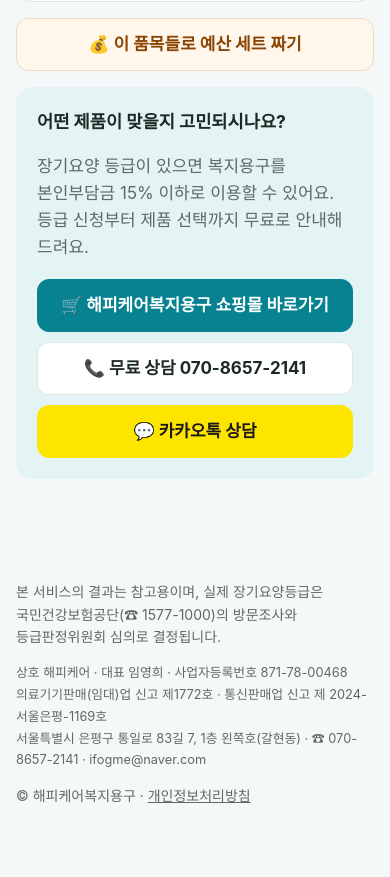
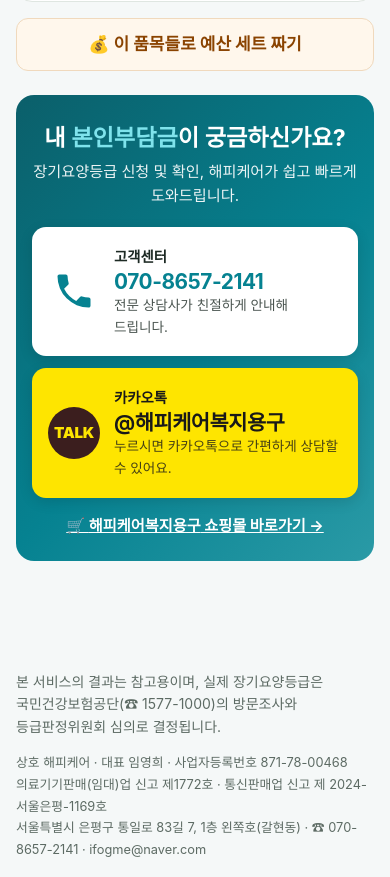
Before and after one commit to yoyo5679/happy, a Next.js app: page /rooms in a window 390 px wide. Shown: the part 2699-3576 px from the top of the page. Built offline with nearby package versions, Linux system fonts and the light colour scheme.

Commit message:
Redesign contact block as tappable phone and KakaoTalk cards
Co-Authored-By: Claude Opus 5.5 <noreply@anthropic.com>
Claude-Session: https://claude.ai/code/session_016dopHtZKPfg8U8cnmhwGy1

```diff
--- a/src/app/globals.css
+++ b/src/app/globals.css
@@ -412,3 +412,25 @@ em.opt { background: #eef1f0; color: var(--muted); }
 .bp-picker img { flex: 0 0 44px; width: 44px; height: 44px; object-fit: contain; }
 .bp-cur { color: var(--brand); font-weight: 700; }
 .bp-pinned { background: var(--brand-weak); }
+
+/* 상담 연결 (전화·카카오톡 카드) */
+.contact-cta { margin: 24px 0; padding: 28px 16px 22px; border-radius: 18px; text-align: center; color: #fff; background: linear-gradient(135deg, #0b5f6a 0%, #068291 55%, #2a9aa6 100%); }
+.contact-cta h3 { margin: 0 0 6px; font-size: 1.45rem; line-height: 1.35; }
+.contact-cta h3 em { font-style: normal; color: #7fe3ec; }
+.contact-cta > p { margin: 0 0 18px; font-size: 0.95rem; opacity: 0.92; }
+.contact-cards { display: grid; gap: 12px; }
+@media (min-width: 600px) { .contact-cards { grid-template-columns: 1fr 1fr; } }
+.contact-card { display: flex; align-items: center; gap: 14px; padding: 18px 16px; border-radius: 14px; text-align: left; text-decoration: none; color: #1d2a24; box-shadow: 0 4px 14px rgba(0, 0, 0, 0.12); transition: transform 0.15s; }
+.contact-card:active { transform: scale(0.98); }
+.contact-card.tel { background: #fff; }
+.contact-card.kakao { background: var(--kakao); color: #191919; }
+.cc-ico { flex: none; display: grid; place-items: center; width: 52px; height: 52px; }
+.contact-card.tel .cc-ico { color: var(--brand); padding: 4px; }
+.cc-ico.talk { border-radius: 50%; background: #3b1e1e; color: var(--kakao); font-size: 0.95rem; font-weight: 900; letter-spacing: -0.02em; }
+.cc-body { display: flex; flex-direction: column; min-width: 0; }
+.cc-label { font-size: 0.9rem; font-weight: 700; }
+.contact-card strong { font-size: 1.3rem; line-height: 1.3; white-space: nowrap; letter-spacing: -0.02em; }
+@media (min-width: 600px) { .contact-card { padding: 16px 14px; gap: 10px; } .contact-card strong { font-size: 1.12rem; } .cc-ico { width: 44px; height: 44px; } }
+.contact-card.tel strong { color: var(--brand); }
+.cc-desc { font-size: 0.85rem; opacity: 0.8; }
+.cc-store { display: inline-block; margin-top: 16px; color: #fff; font-weight: 700; font-size: 0.95rem; }
--- a/src/components/ContactCta.tsx
+++ b/src/components/ContactCta.tsx
@@ -3,27 +3,44 @@
 import { site } from "@/config/site";
 import { withUtm } from "@/lib/utm";
 
+/** 결과 화면 아래 상담 연결: 카드 전체를 누르면 전화·카카오톡으로 바로 연결 */
 export function ContactCta({ campaign }: { campaign: string }) {
   return (
-    <section className="card cta">
-      <h3>어떤 제품이 맞을지 고민되시나요?</h3>
-      <p className="muted">
-        장기요양 등급이 있으면 복지용구를 본인부담금 15% 이하로 이용할 수 있어요. 등급 신청부터 제품 선택까지 무료로
-        안내해 드려요.
-      </p>
-      <div className="cta-buttons">
-        <a className="btn primary" href={withUtm(site.storeUrl, campaign, "store_home")} target="_blank" rel="noopener">
-          🛒 {site.name} 쇼핑몰 바로가기
-        </a>
-        <a className="btn" href={`tel:${site.phone.replace(/-/g, "")}`}>
-          📞 무료 상담 {site.phone}
+    <section className="contact-cta">
+      <h3>
+        내 <em>본인부담금</em>이 궁금하신가요?
+      </h3>
+      <p>장기요양등급 신청 및 확인, 해피케어가 쉽고 빠르게 도와드립니다.</p>
+      <div className="contact-cards">
+        <a className="contact-card tel" href={`tel:${site.phone.replace(/-/g, "")}`} aria-label={`고객센터 전화 ${site.phone}`}>
+          <svg className="cc-ico" viewBox="0 0 24 24" aria-hidden>
+            <path
+              fill="currentColor"
+              d="M6.6 10.8a15.1 15.1 0 0 0 6.6 6.6l2.2-2.2a1 1 0 0 1 1-.25 11.4 11.4 0 0 0 3.6.57 1 1 0 0 1 1 1V20a1 1 0 0 1-1 1A17 17 0 0 1 3 4a1 1 0 0 1 1-1h3.5a1 1 0 0 1 1 1c0 1.25.2 2.45.57 3.57a1 1 0 0 1-.25 1z"
+            />
+          </svg>
+          <span className="cc-body">
+            <span className="cc-label">고객센터</span>
+            <strong>{site.phone}</strong>
+            <span className="cc-desc">전문 상담사가 친절하게 안내해 드립니다.</span>
+          </span>
         </a>
         {site.kakaoUrl && (
-          <a className="btn kakao" href={site.kakaoUrl} target="_blank" rel="noopener">
-            💬 카카오톡 상담
+          <a className="contact-card kakao" href={site.kakaoUrl} target="_blank" rel="noopener" aria-label="카카오톡 상담 @해피케어복지용구">
+            <span className="cc-ico talk" aria-hidden>
+              TALK
+            </span>
+            <span className="cc-body">
+              <span className="cc-label">카카오톡</span>
+              <strong>@{site.name}</strong>
+              <span className="cc-desc">누르시면 카카오톡으로 간편하게 상담할 수 있어요.</span>
+            </span>
           </a>
         )}
       </div>
+      <a className="cc-store" href={withUtm(site.storeUrl, campaign, "store_home")} target="_blank" rel="noopener">
+        🛒 {site.name} 쇼핑몰 바로가기 →
+      </a>
     </section>
   );
 }
```
